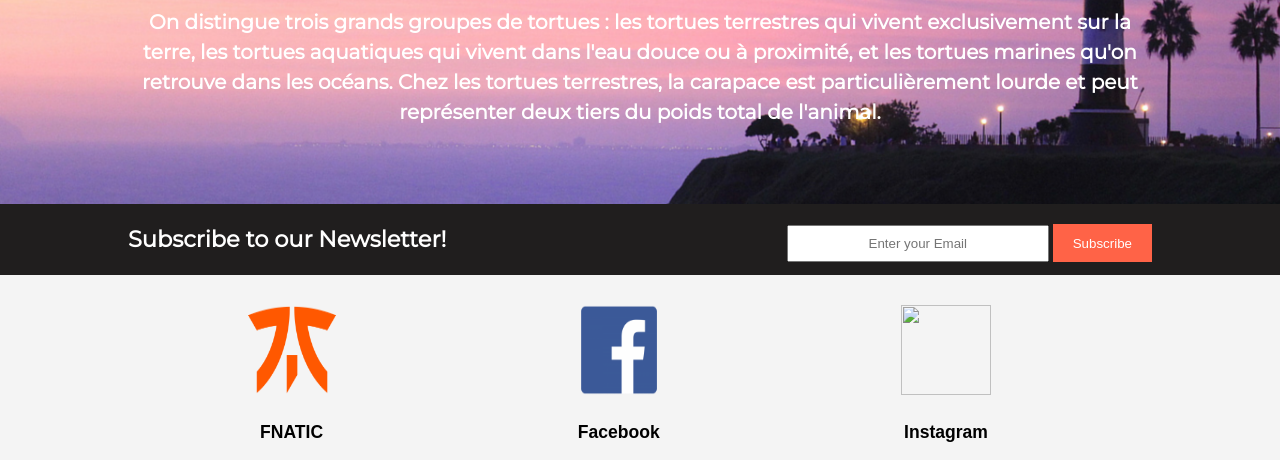
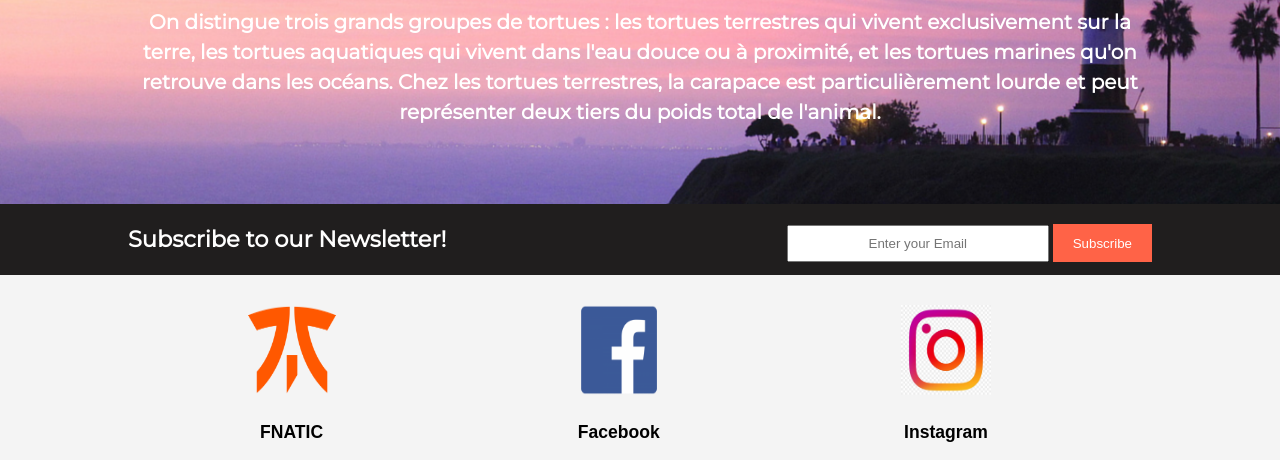
Before and after one commit to Chibah-Fawzi/htmlwebsite, a plain HTML site: page index.html in a window 1280 px wide. Shown: the part 300-760 px from the top of the page. Drawn offline with Linux system fonts and the light colour scheme.

Commit message:
fixed insta logo bug

```diff
--- a/index.html
+++ b/index.html
@@ -57,7 +57,7 @@
                         prises en début d'année universitaire.</p>
                 </div>
                 <div class="box">
-                    <img src="./imgs/insta.png">
+                    <img src="./imgs/insta.jpg">
                     <h3>Instagram</h3>
                     <p>Instagram est une application, un réseau social et un service de partage de photos et de vidéos fondés et lancés en octobre 2010 par l'Américain Kevin Systrom3 et le Brésilien Michel Mike Krieger. Depuis 2012, l'application appartient
                         à Facebook, elle est disponible sur plates-formes mobiles de type iOS, Android et Windows Phone et également sur ordinateurs avec des fonctionnalités réduites. L'âge minimum requis pour utiliser Instagram est de 13 ans4.
```
